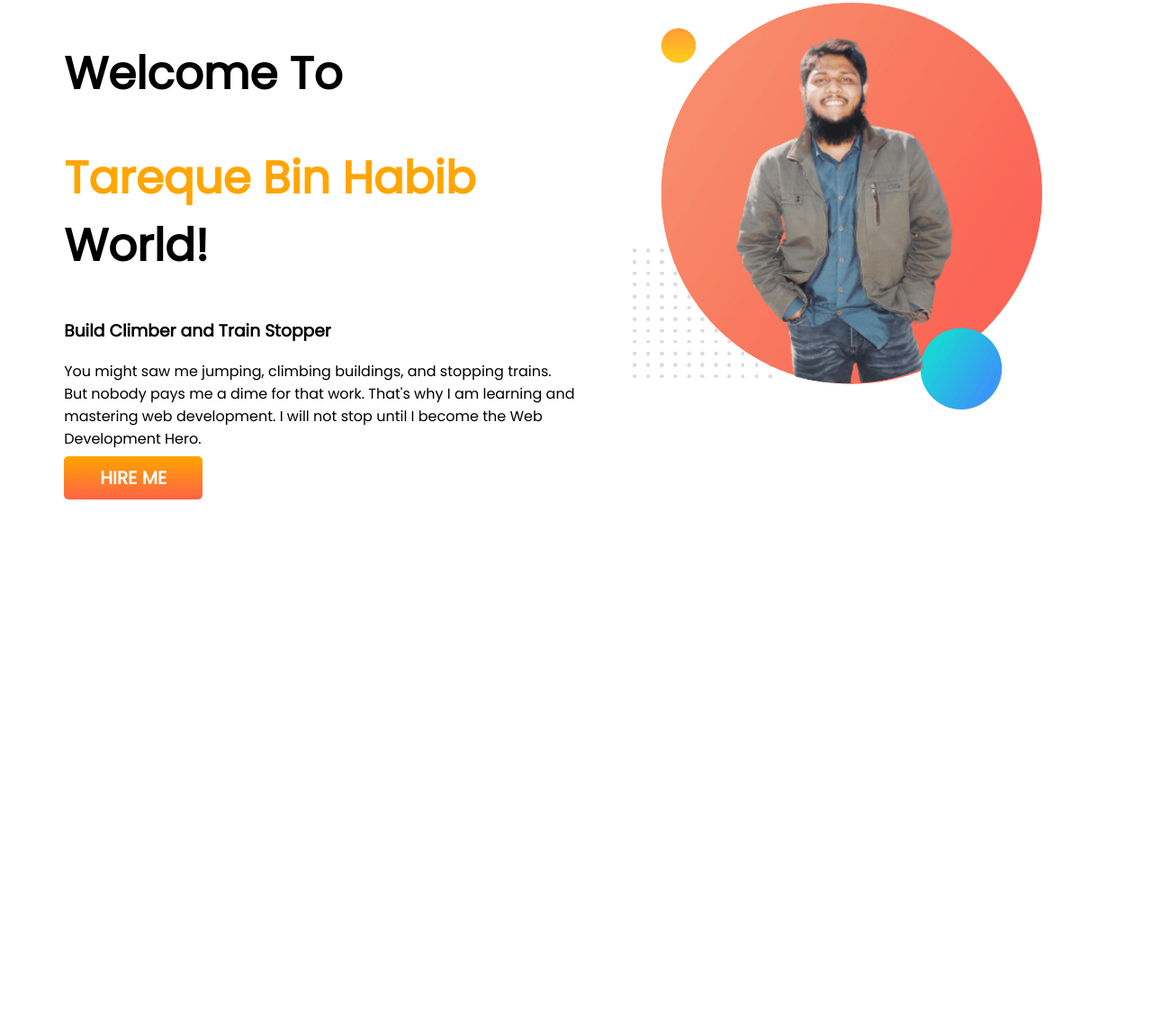
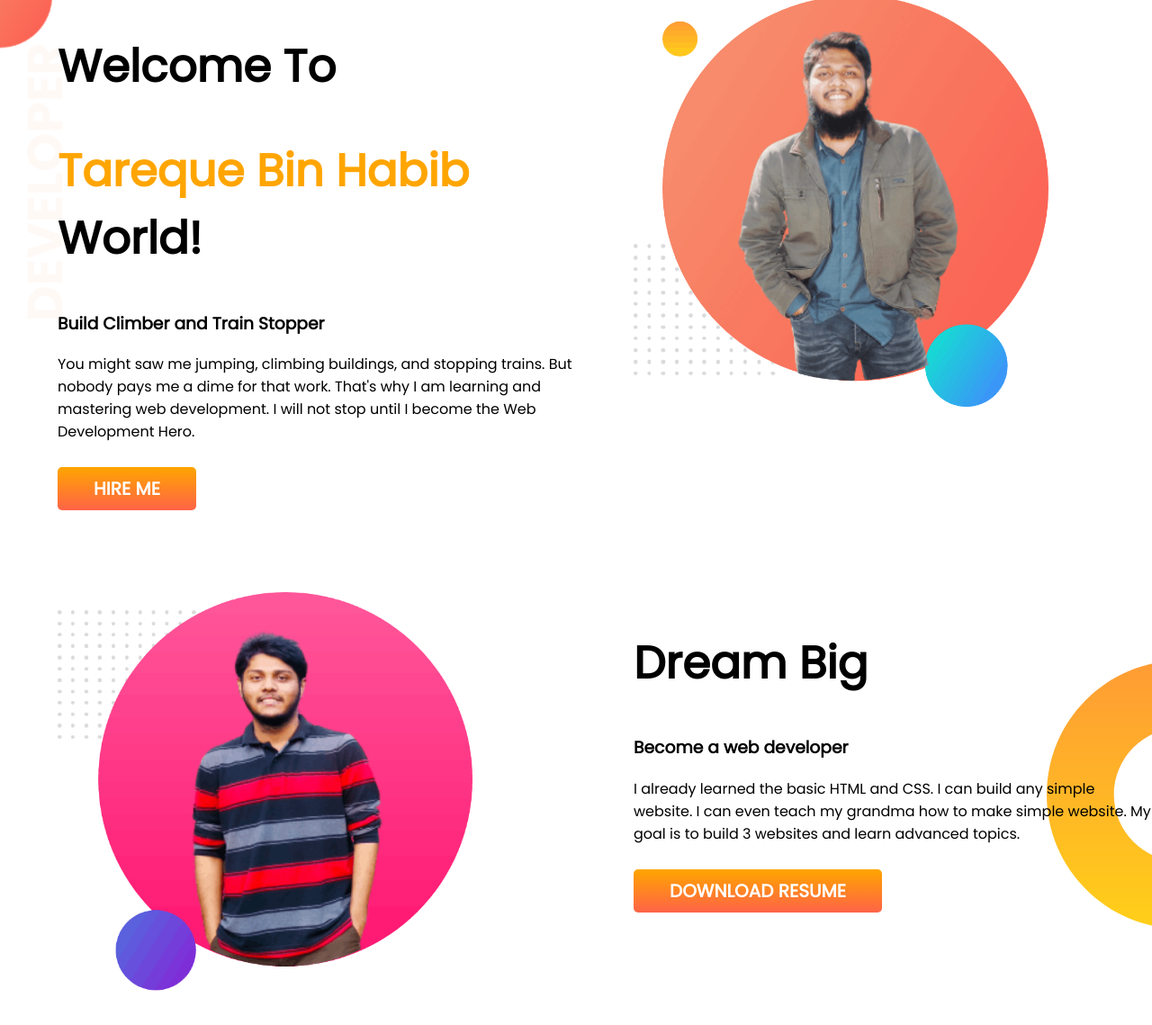
Before and after one commit to tareque-bin-habib/developer-portfolio-practice, a plain HTML site: page index.html in a window 1280 px wide. Shown: the part 5-1144 px from the top of the page at 90% size. Before the commit the page ends 800 px from the top, so only its background shows below. Drawn offline with Linux system fonts and the light colour scheme.

Commit message:
dream area addded

```diff
--- a/css/style.css
+++ b/css/style.css
@@ -1,5 +1,6 @@
 body {
     font-family: 'Poppins', sans-serif;
+    margin: 0;
 }
 
 h1 {
@@ -12,6 +13,7 @@
 
 .flexible {
     display: flex;
+    margin-bottom: 100px;
 }
 
 .half-width {
@@ -23,6 +25,11 @@
     width: 80%;
 }
 
+.first-section {
+    background-image: url(../images/top-banner.png);
+    background-repeat: no-repeat;
+}
+
 .link-button {
     text-decoration: none;
     background-image: linear-gradient(orange, tomato);
@@ -32,3 +39,13 @@
     border-radius: 5px;
     font-weight: 700;
 }
+
+.pera {
+    padding-bottom: 20px;
+}
+
+.dream-big {
+    background-image: url(../images/dream-bg.png);
+    background-repeat: no-repeat;
+    background-position: right;
+}
--- a/index.html
+++ b/index.html
@@ -14,12 +14,13 @@
 </head>
 
 <body>
-    <section class="flexible">
+    <section class="flexible first-section">
         <div class="half-width">
             <h1>Welcome To</h1>
             <h1><span class="orange-color">Tareque Bin Habib</span> World!</h1>
             <h3>Build Climber and Train Stopper</h3>
-            <p>You might saw me jumping, climbing buildings, and stopping trains. But nobody pays me a dime for that
+            <p class="pera">You might saw me jumping, climbing buildings, and stopping trains. But nobody pays me a dime
+                for that
                 work.
                 That's why I am learning and mastering web development. I will not stop until I become the Web
                 Development
@@ -31,6 +32,21 @@
             <img src="images/my-bg.png" alt="">
         </div>
     </section>
+    <section class="flexible dream-big">
+        <div class="half-width">
+            <img src="images/my-bg2 (1).png" alt="">
+        </div>
+        <div class="half-width">
+            <h1>Dream Big</h1>
+            <h3>Become a web developer</h3>
+            <p class="pera">I already learned the basic HTML and CSS. I can build any simple website. I can even teach
+                my grandma how
+                to make simple website. My goal is to build 3 websites and learn advanced topics.</p>
+            <a class="link-button" target="_blank" href="https://www.facebook.com/tarequebinhabib.shad/">DOWNLOAD
+                RESUME</a>
+        </div>
+    </section>
+
 
 </body>
 
```
